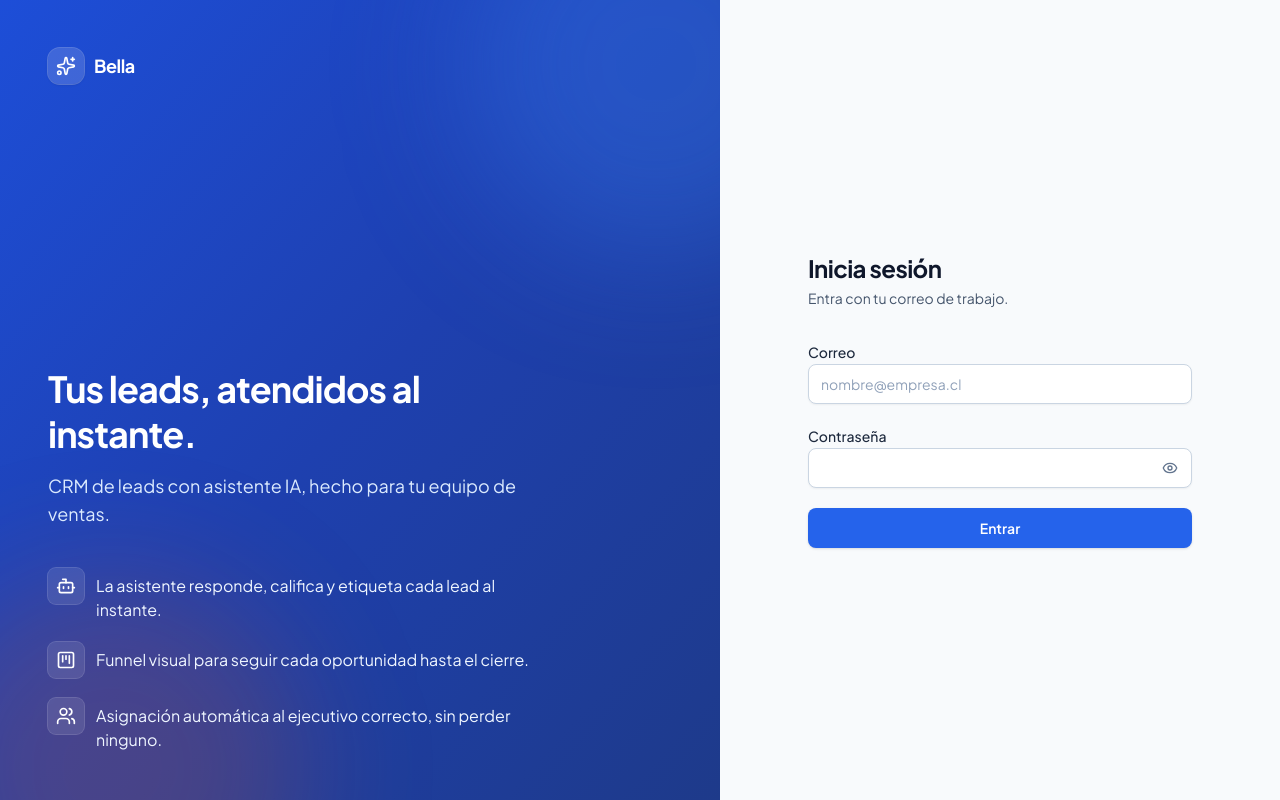
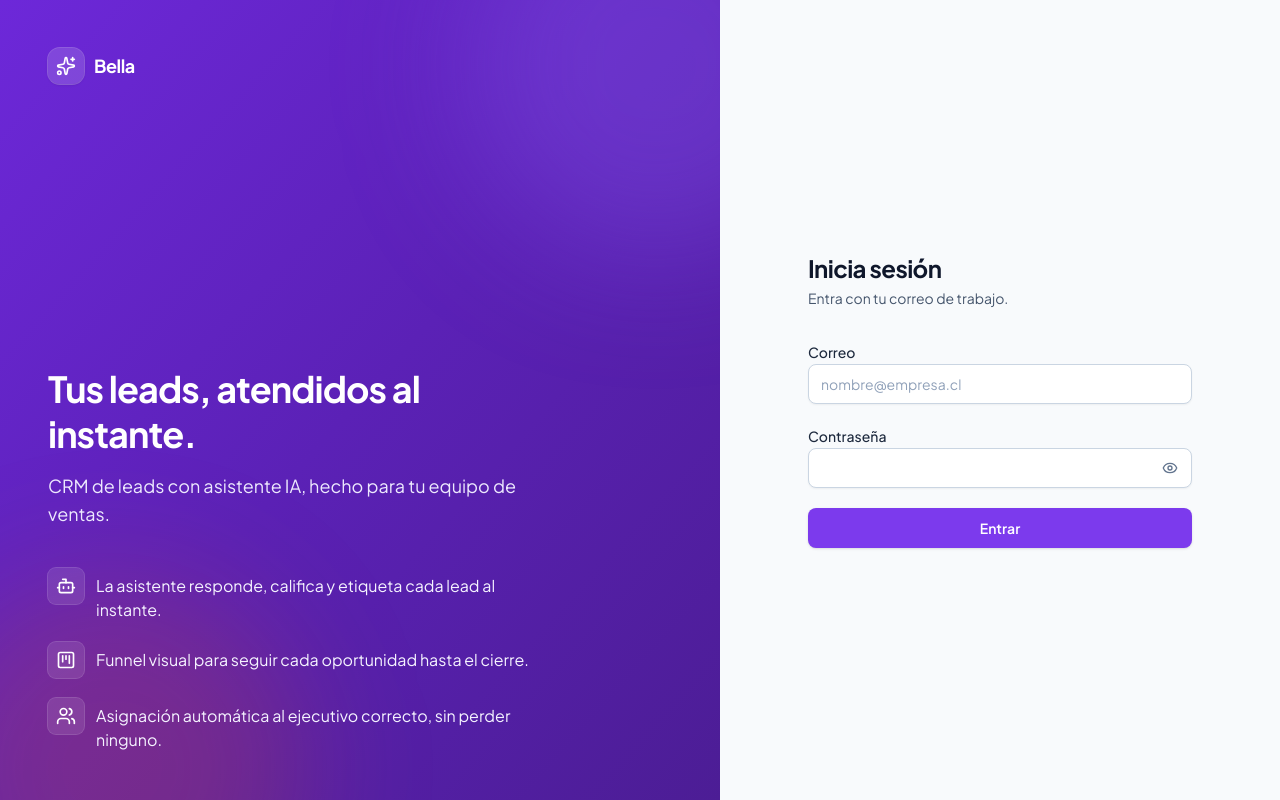
Before and after one commit to lukas-code-master-ctp/bella, a Next.js app: page /login in a window 1280 px wide. Built offline with nearby package versions, Linux system fonts and the light colour scheme; no server answers.

Commit message:
Diseño: color principal morado en vez de azul
Co-Authored-By: Claude Opus 5.5 (1M context) <noreply@anthropic.com>
Claude-Session: https://claude.ai/code/session_0136rZez75LaUCEMKDWzZFSo

```diff
--- a/src/app/globals.css
+++ b/src/app/globals.css
@@ -2,19 +2,19 @@
 
 /*
  * Sistema de diseño de Bella (generado con ui-ux-pro-max: "CRM SaaS B2B profesional").
- * Azul de confianza como color principal, naranjo solo para acentos puntuales,
+ * Morado como color principal (pedido por Lukas), naranjo solo para acentos puntuales,
  * fondos slate claros y Plus Jakarta Sans. Contraste de texto AA (4.5:1) en todo.
  */
 @theme {
-  --color-brand-50: #eff6ff;
-  --color-brand-100: #dbeafe;
-  --color-brand-200: #bfdbfe;
-  --color-brand-300: #93c5fd;
-  --color-brand-500: #3b82f6;
-  --color-brand-600: #2563eb;
-  --color-brand-700: #1d4ed8;
-  --color-brand-800: #1e40af;
-  --color-brand-900: #1e3a8a;
+  --color-brand-50: #f5f3ff;
+  --color-brand-100: #ede9fe;
+  --color-brand-200: #ddd6fe;
+  --color-brand-300: #c4b5fd;
+  --color-brand-500: #8b5cf6;
+  --color-brand-600: #7c3aed;
+  --color-brand-700: #6d28d9;
+  --color-brand-800: #5b21b6;
+  --color-brand-900: #4c1d95;
   --color-accent-50: #fff7ed;
   --color-accent-600: #ea580c;
   --color-accent-700: #c2410c;
--- a/src/app/layout.tsx
+++ b/src/app/layout.tsx
@@ -12,7 +12,7 @@ export const metadata: Metadata = {
 export const viewport: Viewport = {
   width: "device-width",
   initialScale: 1,
-  themeColor: "#2563eb",
+  themeColor: "#7c3aed",
 };
 
 export default function RootLayout({ children }: { children: React.ReactNode }) {
```
